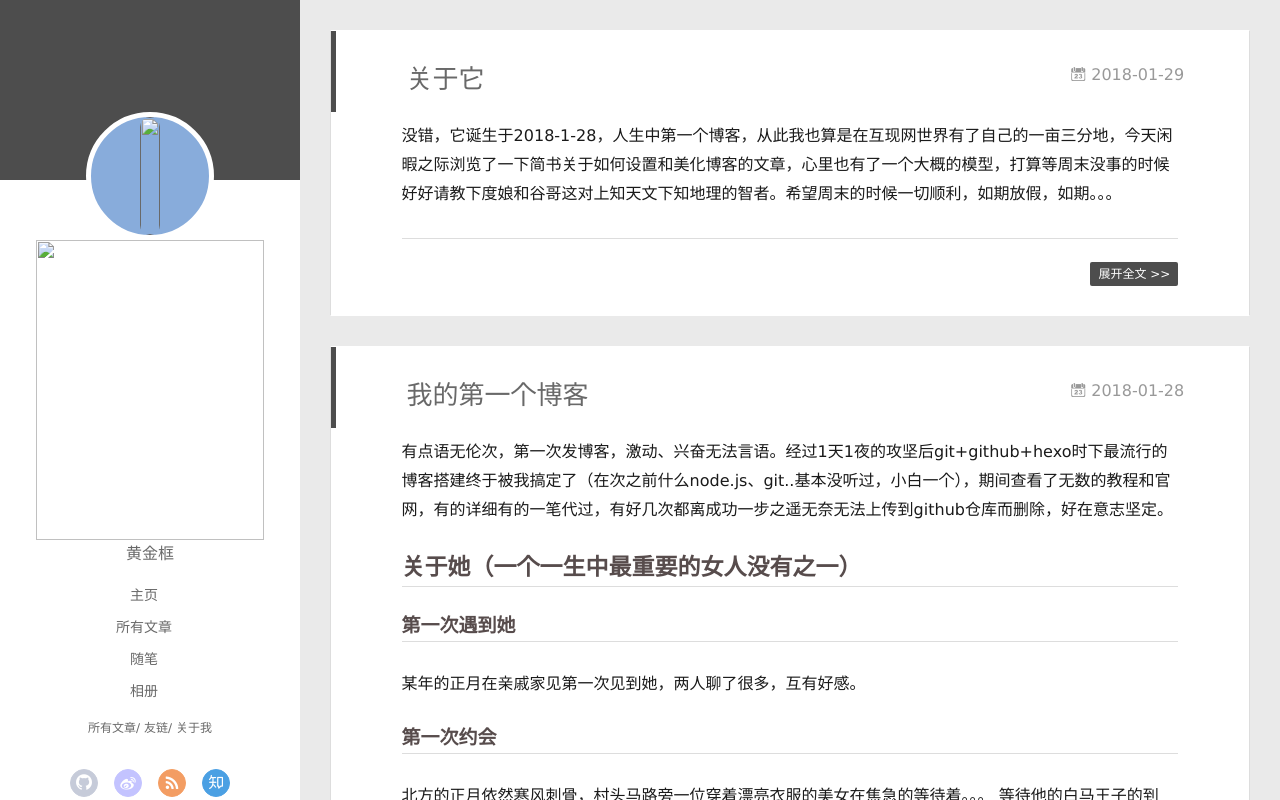
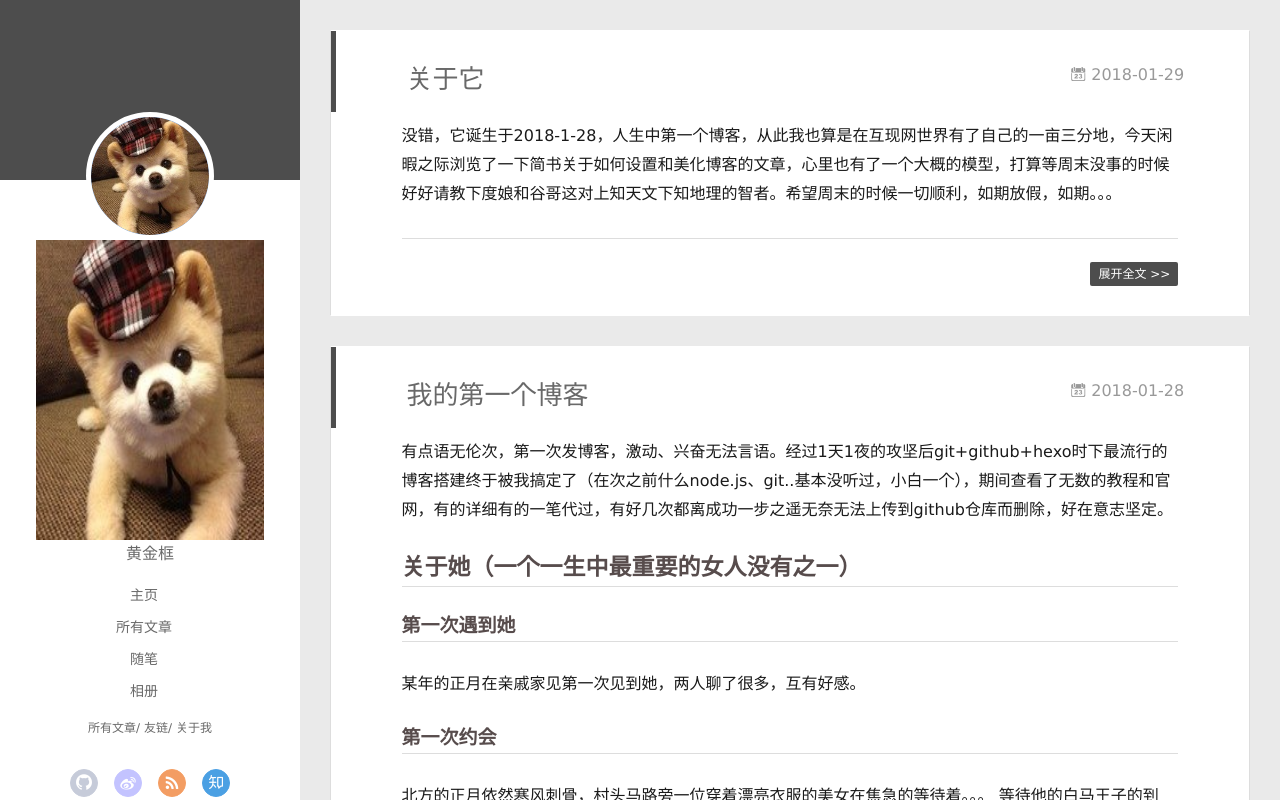
Before and after one commit to hjk002/hjk002.github.io, a plain HTML site: page index.html in a window 1280 px wide. Drawn offline with Linux system fonts and the light colour scheme; no server answers.

Commit message:
Site updated: 2018-01-30 12:44:18

```diff
--- a/index.html
+++ b/index.html
@@ -40,9 +40,9 @@
 <div class="intrude-less">
 	<header id="header" class="inner">
 		<a href="" class="profilepic">
-			<img src="source/img/touxiang.jpg" class="js-avatar show">
+			<img src="img/touxiang.jpg" class="js-avatar show">
 		</a>
-        <img src="source/img/touxiang.jpg" class="js-avatar show" style="width: 100%;height: 100%;opacity: 1;}
+        <img src="img/touxiang.jpg" class="js-avatar show" style="width: 100%;height: 100%;opacity: 1;}
 		<hgroup>
 		  <h1 class="header-author"><a href="">黄金框</a></h1>
 		</hgroup>
@@ -103,7 +103,7 @@
 	<div class="intrude-less">
 		<header id="header" class="inner">
 			<div class="profilepic">
-				<img src="source/img/touxiang.jpg" class="js-avatar">
+				<img src="img/touxiang.jpg" class="js-avatar">
 			</div>
 			<hgroup>
 			  <h1 class="header-author js-header-author">黄金框</h1>
```
Also changed, not shown: 2018/01/28/关于我/index.html (+3 -3 lines), 2018/01/29/关于它/index.html (+3 -3 lines), archives/2018/01/index.html (+3 -3 lines), archives/2018/index.html (+3 -3 lines), archives/index.html (+3 -3 lines), touxiang.jpg (deleted).
